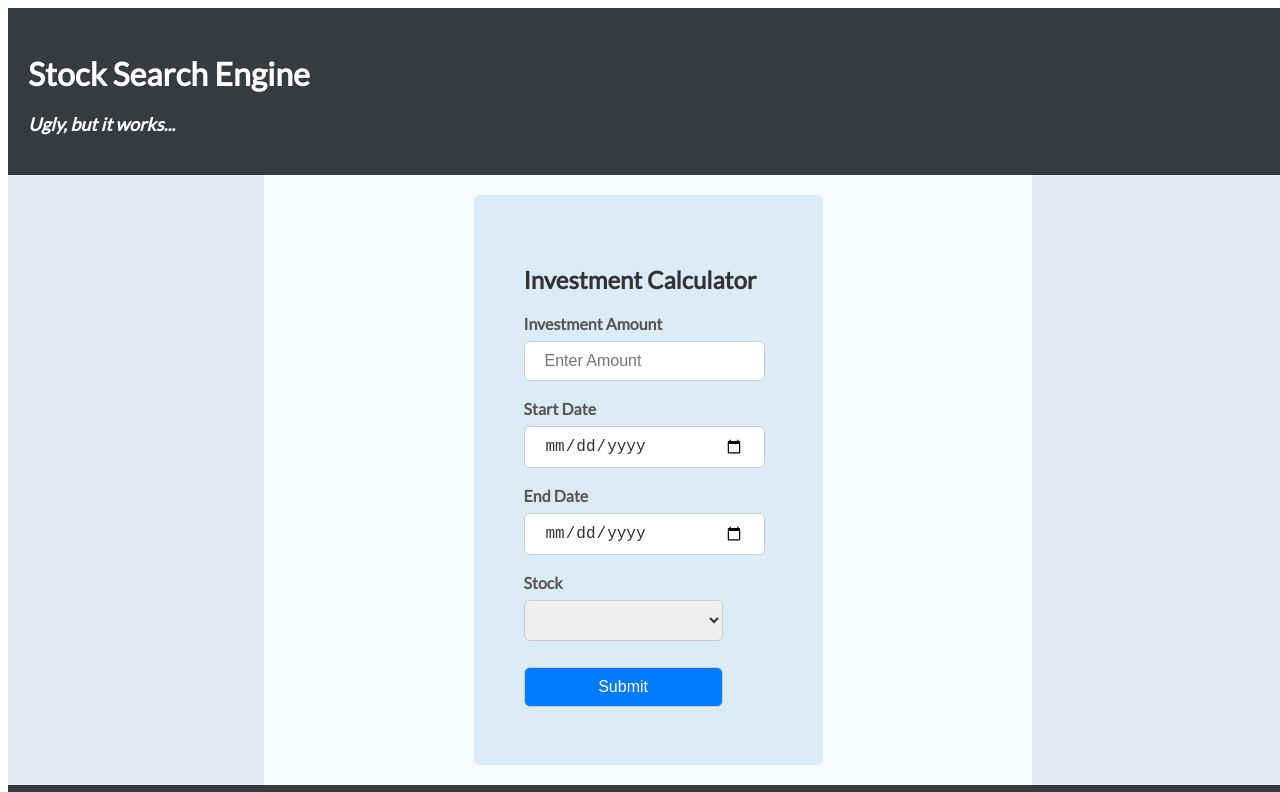
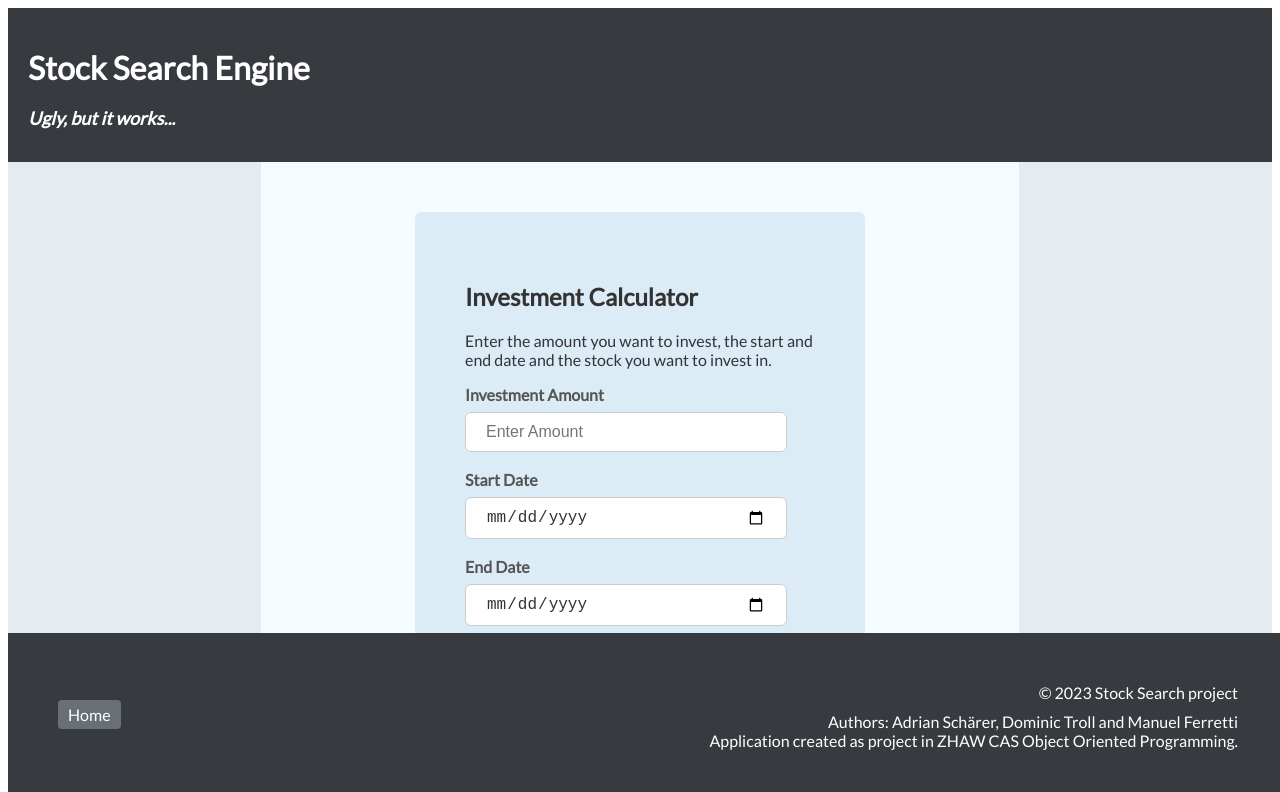
Before and after one commit to AdrianSchaerer/Stocks, an Angular app in the folder src/frontend/form/: page / in a window 1280 px wide. Shown: the top 792 px of the page. Built offline with nearby package versions, Linux system fonts and the light colour scheme.

Commit message:
Made changes to the frontend: fixed the CSS viewport errors. Added some explaining text to the UI.

```diff
--- a/src/frontend/form/src/app/app.component.css
+++ b/src/frontend/form/src/app/app.component.css
@@ -1,13 +1,11 @@
+
 /* Update the color scheme */
 body, html {
   background-color: #373B3F;
-  margin: 0; /* Remove default margin */
+  margin: 0;
   padding: 0;
   width: 100%;
   height: 100%;
-  max-width: 90vw;
-  max-height: 90vh;
-  overflow: auto; /* Enable scrolling if content exceeds viewport */
 }
 
 p,
@@ -24,13 +22,12 @@ body {
 /* Create a grid container */
 .container {
   display: grid;
-  grid-template-rows: minmax(100px, 20%) 1fr minmax(50px, 7%); /* Header, Content, Footer */
+  grid-template-rows: minmax(150px, 18%) minmax(1000px, 75%) minmax(50px, 7%); /* Header, Content, Footer */
   grid-template-columns: 20% 1fr 20%; /* Left, Center, Right */
   gap: 0;
-  min-height: 100vh;
-  width: 100vw;
-  overflow: hidden;
+  height: 100%; /* Set the container height to 100% */
 }
+
 
 /* Header */
 .header {
@@ -42,7 +39,7 @@ body {
   margin: 0;
   text-align: center;
   display: flex;
-  align-items: start;
+  align-items: self-start;
   flex-direction: column;
   justify-content: center;
 }
@@ -72,7 +69,7 @@ body {
   grid-column: 1 / -1; /* Span all columns */
   background-color: #373B3F;
   color: #ffffff;
-  padding: 10px;
+  padding: 50px;
   margin: 0;
   font-family: 'Lato', sans-serif;
   display: flex;
@@ -80,6 +77,9 @@ body {
   align-items: center;
   box-sizing: border-box;
   text-align: right;
+  width: 100%; /* Set the width to 100% */
+  position: fixed; /* Set the position to fixed */
+  bottom: 0; /* Position at the bottom */
 }
 
 .footer p {
@@ -122,6 +122,7 @@ body {
 
 .footer .authors {
   justify-self: center;
+  text-align: right;
 }
 
 /* Left content */
@@ -130,7 +131,6 @@ body {
   grid-column: 1;
   background-color: #E4ECF2;
   padding: 20px;
-  margin: 0;
 }
 
 /* Right content */
@@ -139,7 +139,6 @@ body {
   grid-column: 3;
   background-color: #E4ECF2;
   padding: 20px;
-  margin: 0;
 }
 
 /* Center content */
@@ -147,11 +146,10 @@ body {
   grid-row: 2;
   grid-column: 2;
   background-color: #F5FCFF;
-  padding: 20px;
+  padding: 50px;
   margin: 0;
   display: flex;
   justify-content: center;
-  align-items: center;
 }
 
 /* Apply styles to the form */
@@ -161,7 +159,8 @@ body {
   background-color: #DCECF7;
   padding: 50px;
   width: 100%; /* Set the form width to 100% */
-  max-width: 1800px; /* Limit the maximum width to 1800px */
+  max-width: 450px; /* Limit the maximum width to 1800px */
+  max-height: 100%;
   box-sizing: border-box;
 }
 
--- a/src/frontend/form/src/app/app.component.html
+++ b/src/frontend/form/src/app/app.component.html
@@ -1,4 +1,4 @@
-<div class="container">
+<div class="container" xmlns="http://www.w3.org/1999/html">
   <div class="header">
     <header class="header">
       <h1 class="header-title">Stock Search Engine</h1>
@@ -19,6 +19,7 @@
     <div *ngIf="!apiResponse">
       <div class="form">
         <h2>Investment Calculator</h2>
+        <p>Enter the amount you want to invest, the start and end date and the stock you want to invest in.</p>
         <form [formGroup]="reactiveForm" (ngSubmit)="onSubmit()">
           <label for="investValue">Investment Amount</label>
           <input type="text" id="investValue" name="investValue" placeholder="Enter Amount" formControlName="investValue">
@@ -96,7 +97,11 @@
 
     <div *ngIf="apiResponse">
 
-      <h3>Extracted Values:</h3>
+      <h2>Take a look at your investment:</h2>
+      <p>If you would have invested {{investValue}}$ in {{stockName}} at the chosen dates you would have a loss or gain of <strong>{{gainLossValue}}$</strong>. </p>
+      <p>Take a look at the all the values below to analyze your investment.</p>
+
+      <h3>Investment Details:</h3>
       <p>Start Date: {{ startDate }}</p>
       <p>End Date: {{ endDate }}</p>
       <p>Stock Name: {{ stockName }}</p>
@@ -129,12 +134,13 @@
   <div class="footer">
     <div>
       <ul>
-        <li><a href="#">Home</a></li>
+        <li><a href="http://localhost:4200">Home</a></li>
       </ul>
     </div>
     <div>
       <p>&copy; 2023 Stock Search project</p>
-      <p class="authors">Authors: Adrian Hauser, Dominic Troll and Manuel Ferretti</p>
+      <p class="authors">Authors: Adrian Schärer, Dominic Troll and Manuel Ferretti</p>
+      <p class="authors">Application created as project in ZHAW CAS Object Oriented Programming.</p>
     </div>
   </div>
 
```
